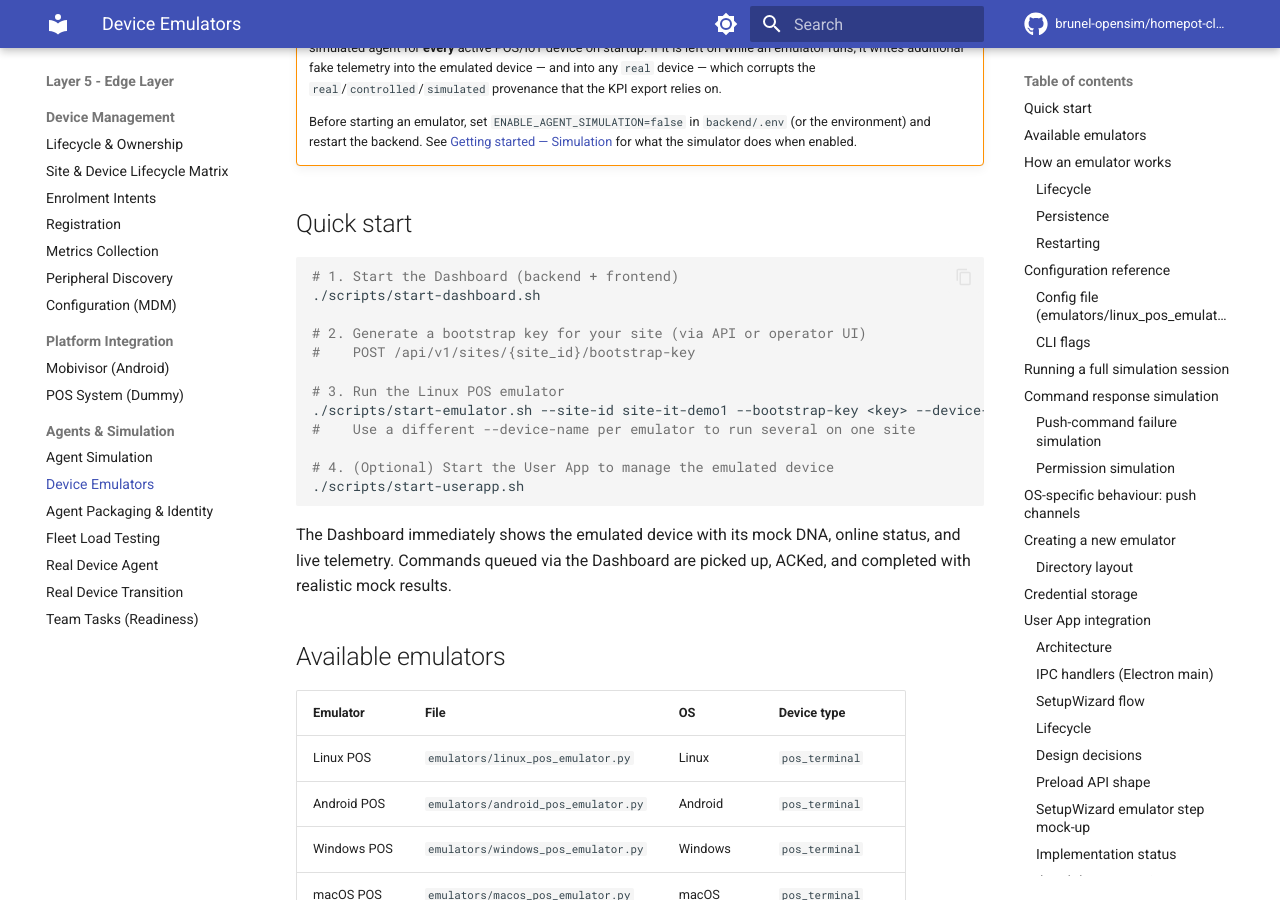
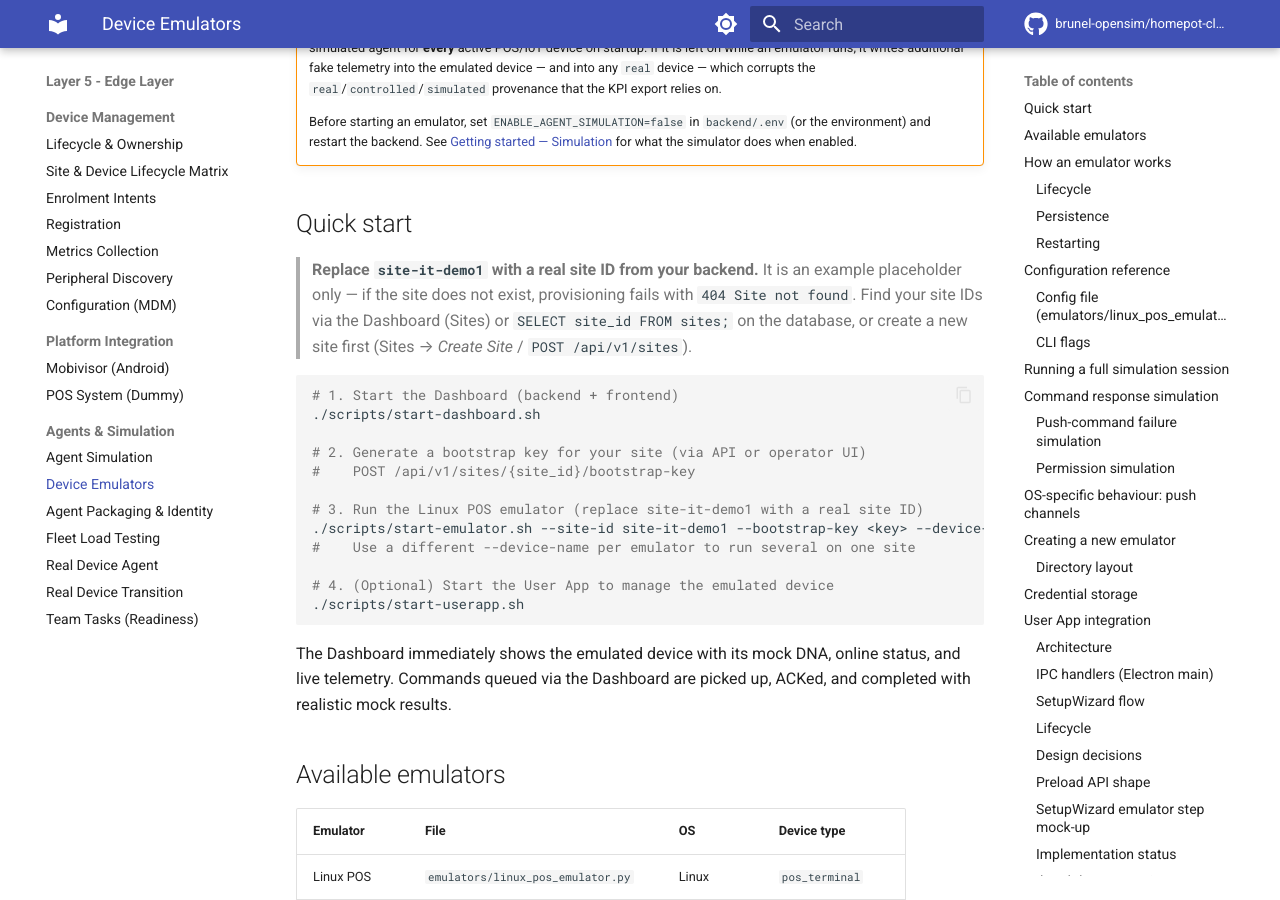
Before and after one commit to brunel-opensim/homepot-client, an MkDocs documentation site: the page built from docs/device-emulators.md, in a window 1280 px wide and 900 px high, scrolled down 399 px. Built offline with MkDocs 1.6.1 and Material for MkDocs 9.7.7, drawn with Linux system fonts in a browser that asks for light colours; comment, search, counter and statistics services are not loaded; the version menu is left out.

Commit message:
docs(emulators): clarify site-it-demo1 is a placeholder site ID
Provisioning fails with 404 'Site not found' when site-it-demo1 is used
verbatim, since it is only an example. Add a prominent note in the
device-emulators quick start and a troubleshooting row telling technicians
to use a real site ID from their backend.

PR intentionally not opened yet — pending a successful emulator run on the
Mac.

````diff
--- a/docs/device-emulators.md
+++ b/docs/device-emulators.md
@@ -19,6 +19,12 @@ Each emulator runs as an independent process that provisions itself with the bac
 
 ## Quick start
 
+> **Replace `site-it-demo1` with a real site ID from your backend.** It is an
+> example placeholder only — if the site does not exist, provisioning fails
+> with `404 Site not found`. Find your site IDs via the Dashboard (Sites) or
+> `SELECT site_id FROM sites;` on the database, or create a new site first
+> (Sites → *Create Site* / `POST /api/v1/sites`).
+
 ```bash
 # 1. Start the Dashboard (backend + frontend)
 ./scripts/start-dashboard.sh
@@ -26,7 +32,7 @@ Each emulator runs as an independent process that provisions itself with the bac
 # 2. Generate a bootstrap key for your site (via API or operator UI)
 #    POST /api/v1/sites/{site_id}/bootstrap-key
 
-# 3. Run the Linux POS emulator
+# 3. Run the Linux POS emulator (replace site-it-demo1 with a real site ID)
 ./scripts/start-emulator.sh --site-id site-it-demo1 --bootstrap-key <key> --device-name demo-pos-1
 #    Use a different --device-name per emulator to run several on one site
 
````
Also changed, not shown: docs/verify-user-app-with-emulators.md (+1 -0 lines).
